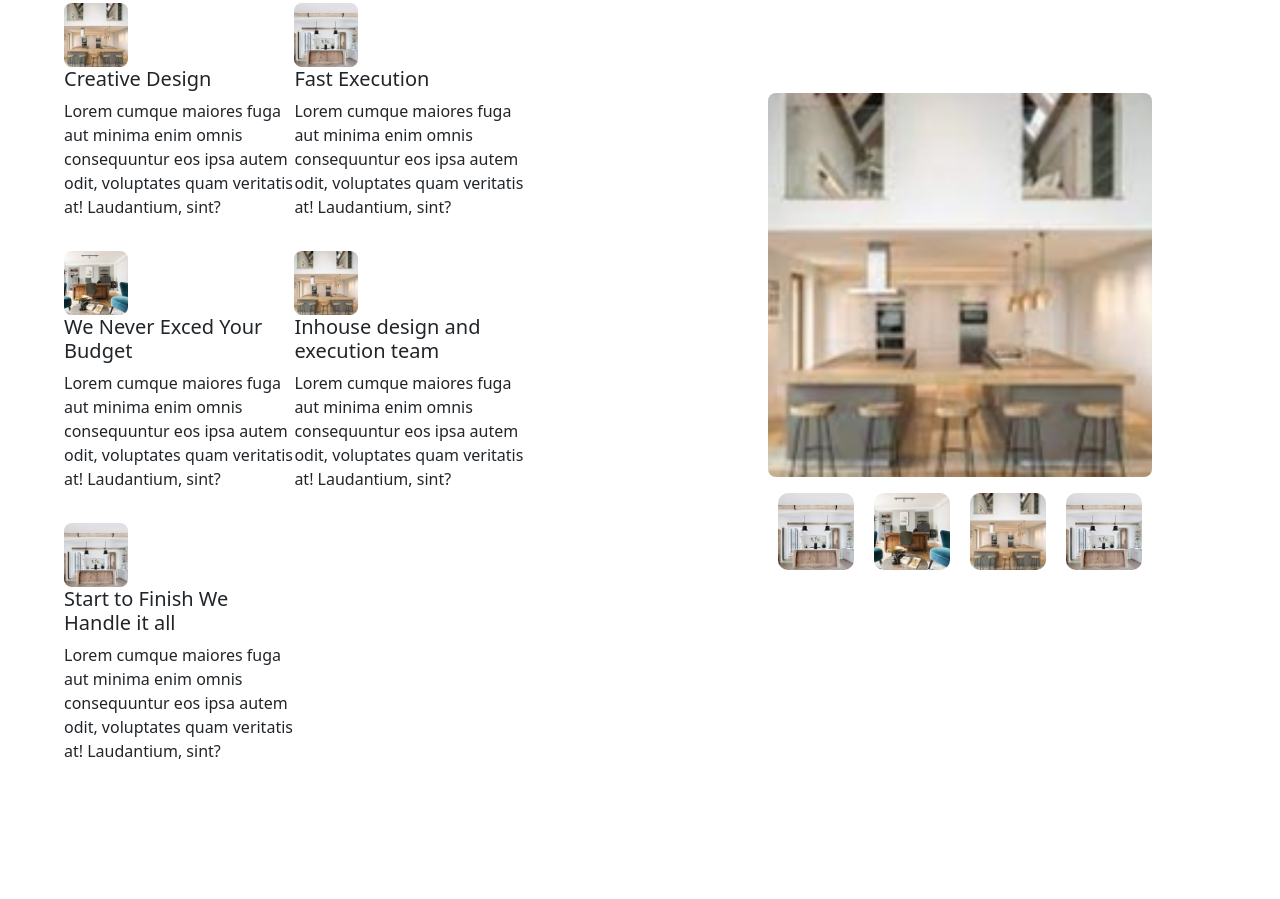
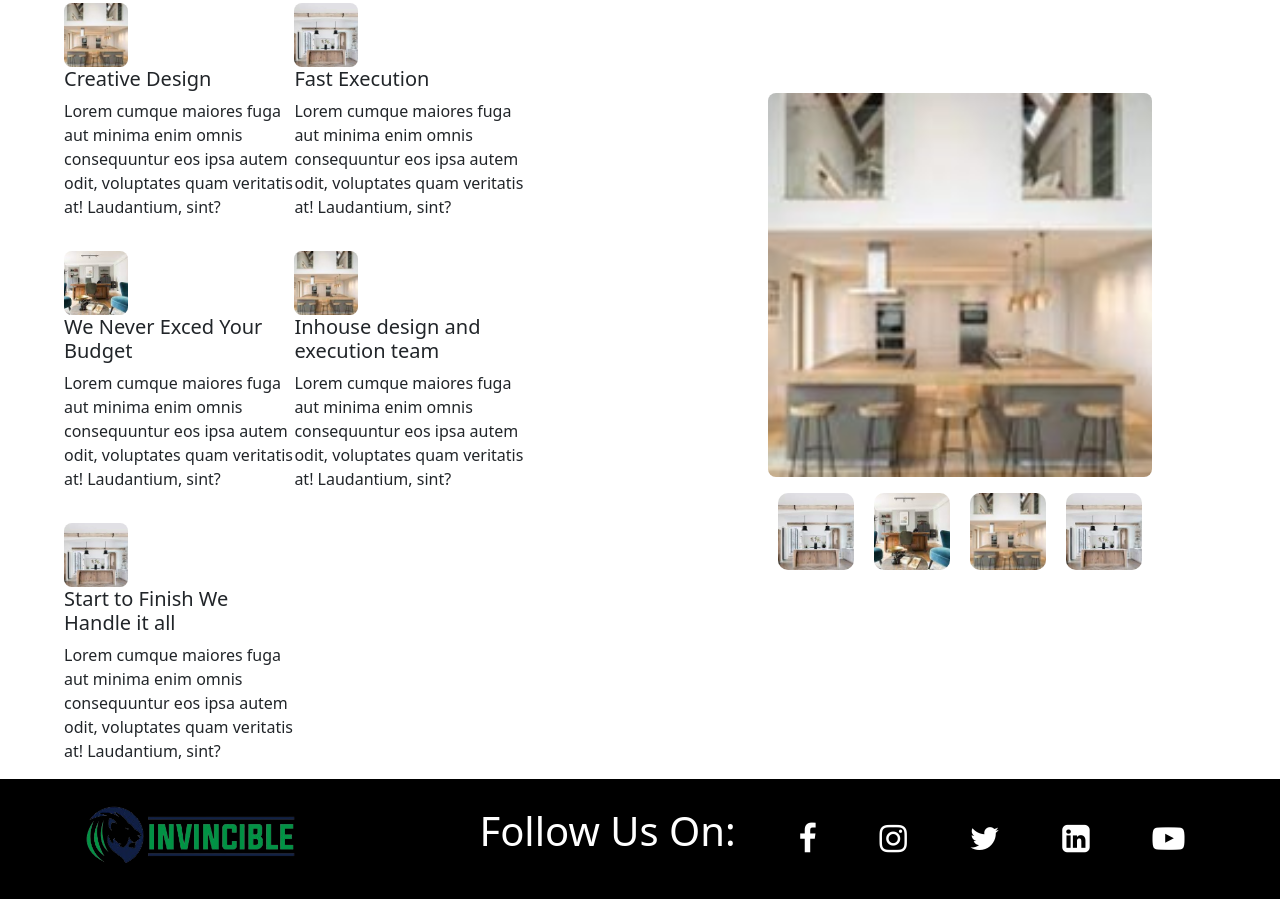
Before and after one commit to tripathi45/Clone-Project, a plain HTML site: page index.html in a window 1280 px wide. Shown: the part 1133-2032 px from the top of the page. Before the commit the page ends 1912 px from the top, so only its background shows below. Drawn offline with nearby package versions, Linux system fonts and the light colour scheme.

Commit message:
17-01-2023 23:19

```diff
--- a/index.html
+++ b/index.html
@@ -131,57 +131,21 @@
         </div>
       </div>
     </section>
+    <section>
+      <footer id="main_footer">
+        <div id="item1">
+          <img src="Images/Logo.png">
+        </div>
+        <div id="item2">
+          <p>Follow Us On:</p>
+          <i class="fa fa-facebook" aria-hidden="true" style="font-size:4vh; color: white;" ></i>
+          <i class="fa fa-instagram" aria-hidden="true" style="font-size:4vh; color: white;"></i>
+          <i class="fa fa-twitter" aria-hidden="true" style="font-size:4vh; color: white;"></i>
+          <i class="fa fa-linkedin-square" aria-hidden="true" style="font-size:4vh; color: white;"></i>
+          <i class="fa fa-youtube-play" aria-hidden="true" style="font-size:4vh; color: white;"></i>
+        </div>
+      </footer>
+    </section>
     <script src="https://cdn.jsdelivr.net/npm/bootstrap@5.3.0-alpha1/dist/js/bootstrap.bundle.min.js" integrity="sha384-w76AqPfDkMBDXo30jS1Sgez6pr3x5MlQ1ZAGC+nuZB+EYdgRZgiwxhTBTkF7CXvN" crossorigin="anonymous"></script>
-    <!-- fourth-div -->
-    <!-- <section id="third-section">
-        <div id="sixth-div">
-            <div id="text-two">
-                <h1>Why Choose Us</h1>
-                <p>Free Download Furni for furniture ecommerce website template . You can also use this for interior design and website.Visit Uni.co now</p>
-                <div id="Svg-thing">
-                    <div class="box-thing">
-                        <i class="fa fa-plus" style="font-size:20px;" aria-hidden="true"></i>
-                        <h2>Creative Design </h2>
-                        <p>Lorem ipsum, dolor sit amet  accusamus nobis fugit, dolorem alias enim autem asperiores, cum ratione ex sint quis null</p>
-
-                </div>
-                <div class="box-thing">
-                        <i class="fa fa-plus" style="font-size:20px;" aria-hidden="true"></i>
-                        <h2>Creative Design </h2>
-                        <p>Lorem ipsum, dolor sit amet  accusamus nobis fugit, dolorem alias enim autem asperiores, cum ratione ex sint quis null</p>
-                    </div>
-                    <div class="box-thing">
-                        <i class="fa fa-plus" style="font-size:20px;" aria-hidden="true"></i>
-                        <h2>Creative Design </h2>
-                        <p>Lorem ipsum, dolor sit amet  accusamus nobis fugit, dolorem alias enim autem asperiores, cum ratione ex sint quis null</p>
-
-                    </div>
-                    <div class="box-thing">
-                        <i class="fa fa-plus" style="font-size:20px;" aria-hidden="true"></i>
-                        <h2>Creative Design </h2>
-                        <p>Lorem ipsum, dolor sit amet  accusamus nobis fugit, dolorem alias enim autem asperiores, cum ratione ex sint quis null</p>
-
-                    </div>
-                    <div class="box-thing">
-                        <i class="fa fa-plus" style="font-size:20px;"aria-hidden="true"></i>
-                        <h2>Creative Design </h2>
-                        <p>Lorem ipsum, dolor sit amet  accusamus nobis fugit, dolorem alias enim autem asperiores, cum ratione ex sint quis null</p>
-
-                    </div>
-            </div>
-            </div>
-            <div id="sofa-three">
-                <div id="seventh-div">
-                    <img src="Images/Interor1.jpg">
-                </div>
-                <div id="eight-div">
-                    <img src="Images/Interor1.jpg">
-                    <img src="Images/Interor1.jpg">
-                    <img src="Images/Interor1.jpg">
-                    <img src="Images/Interor1.jpg">
-                </div>
-            </div>
-        </div>
-    </section> -->
 </body>
 </html>
--- a/style.css
+++ b/style.css
@@ -186,3 +186,30 @@ body{
 .root11 img:hover{
     border: 2px solid #28E1DB;
 }
+#main_footer{
+    width: 100vw;
+    height: 15vh;
+    background-color: black;
+    display: flex;
+    justify-content: space-between;
+}
+#item1 {
+    width: 30vw;
+    display: flex;
+    justify-content: space-around;
+    align-items: center;
+}
+#item1 img{
+    width: 20vw;
+}
+#item2 p{
+    font-size: 5vh;
+    color: white;
+}
+#item2 {
+    width: 60vw;
+    display: flex;
+    justify-content: space-around;
+    align-items: center;
+    margin-right: 5vw;
+}
```
